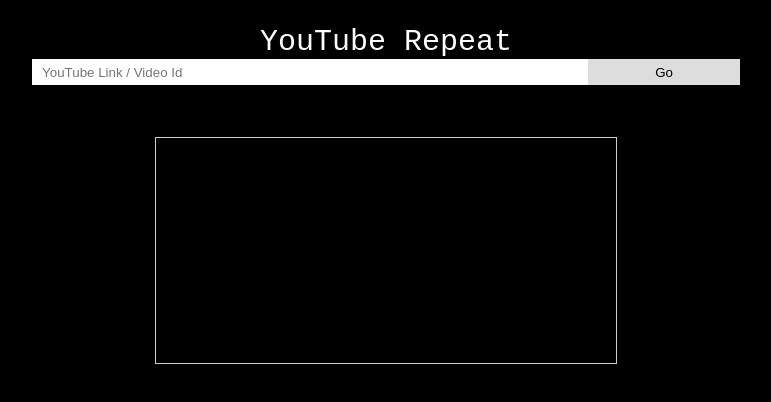
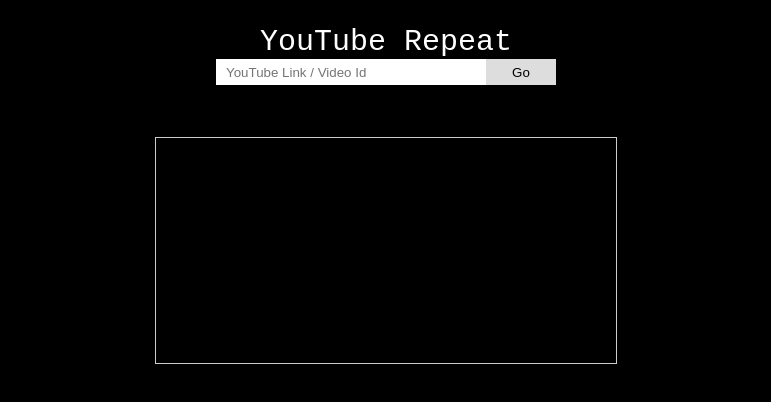
Before and after one commit to eDroiid/ytrepeat, a plain HTML site: page index.html in a window 1280 px wide. Shown: the whole page, without its empty margins (254-1025 px from the left). Drawn offline with Linux system fonts and the light colour scheme.

Commit message:
Update index.html

```diff
--- a/index.html
+++ b/index.html
@@ -17,14 +17,14 @@
       }
 
       input {
-        width: 44%;
+        width: 270px;
         height: 26px;
         padding-left: 10px;
         border: none;
       }
 
       button {
-        width: 12%;
+        width: 70px;
         height: 26px;
         background: #ddd;
         border: none;
```
